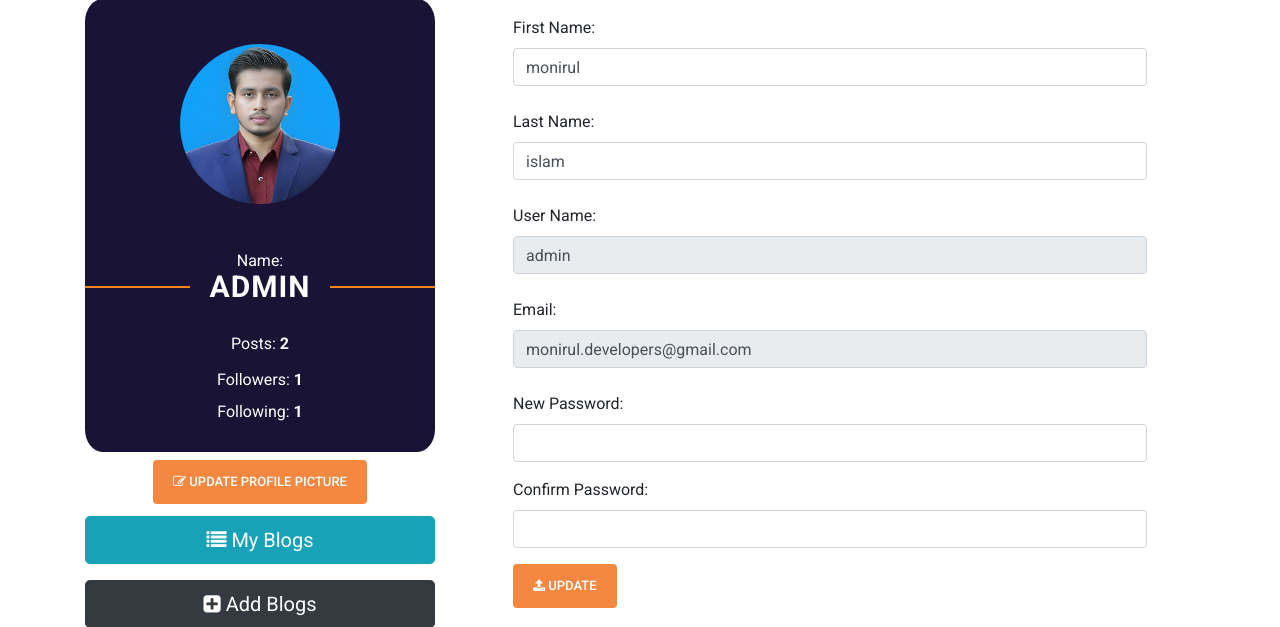
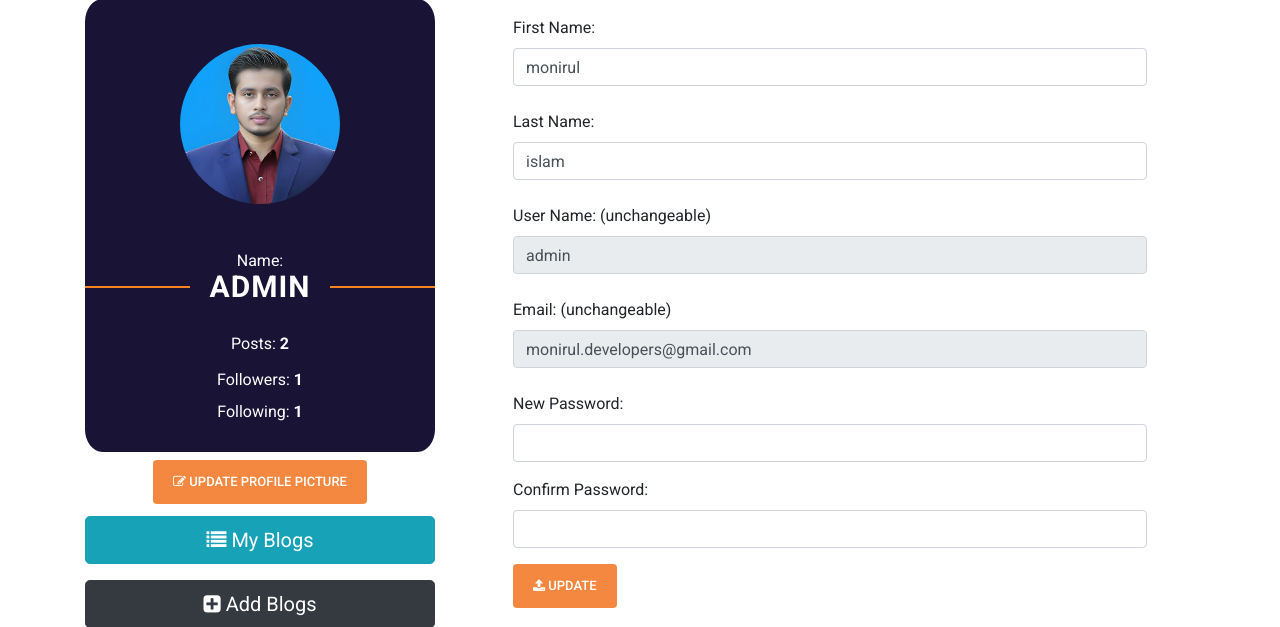
Before and after one commit to moniruldevelopers/Multiuser-Blog-Website-Usign-Pyhton-and-Django, a Django app: page /profile/ in a window 1280 px wide. Shown: the part 147-774 px from the top of the page. Run offline with Django 4.2, Linux system fonts and the light colour scheme; a user stored in the database is signed in; data comes from the database, SQL or seed files in the repository; both versions use the stored data as it was after the commit; some libraries are stand-ins or nearby versions.

Commit message:
profile label update

```diff
--- a/blog/templates/profile.html
+++ b/blog/templates/profile.html
@@ -102,12 +102,12 @@
                         <p class="py-1 text-danger errors">{{form.last_name.errors}}</p>
                     </div>
                     <div class="form-group">
-                        <label for="username">User Name:</label>
+                        <label for="username">User Name: (unchangeable)</label>
                         <input class="form-control" name="username" type="text" value="{{account.username}}" readonly>
                         <p class="py-1 text-danger errors">{{form.username.errors}}</p>
                     </div>
                     <div class="form-group">
-                        <label for="email">Email:</label>
+                        <label for="email">Email: (unchangeable)</label>
                         <input class="form-control" name="email" type="email" value="{{account.email}}" readonly>
                         <p class="py-1 text-danger errors">{{form.email.errors}}</p>
                     </div>
```
Also changed, not shown: db.sqlite3, media/blog_banners/eblogugv_1.png (added), media/users_images/Monirul_JPqjsns.jpg (added).
